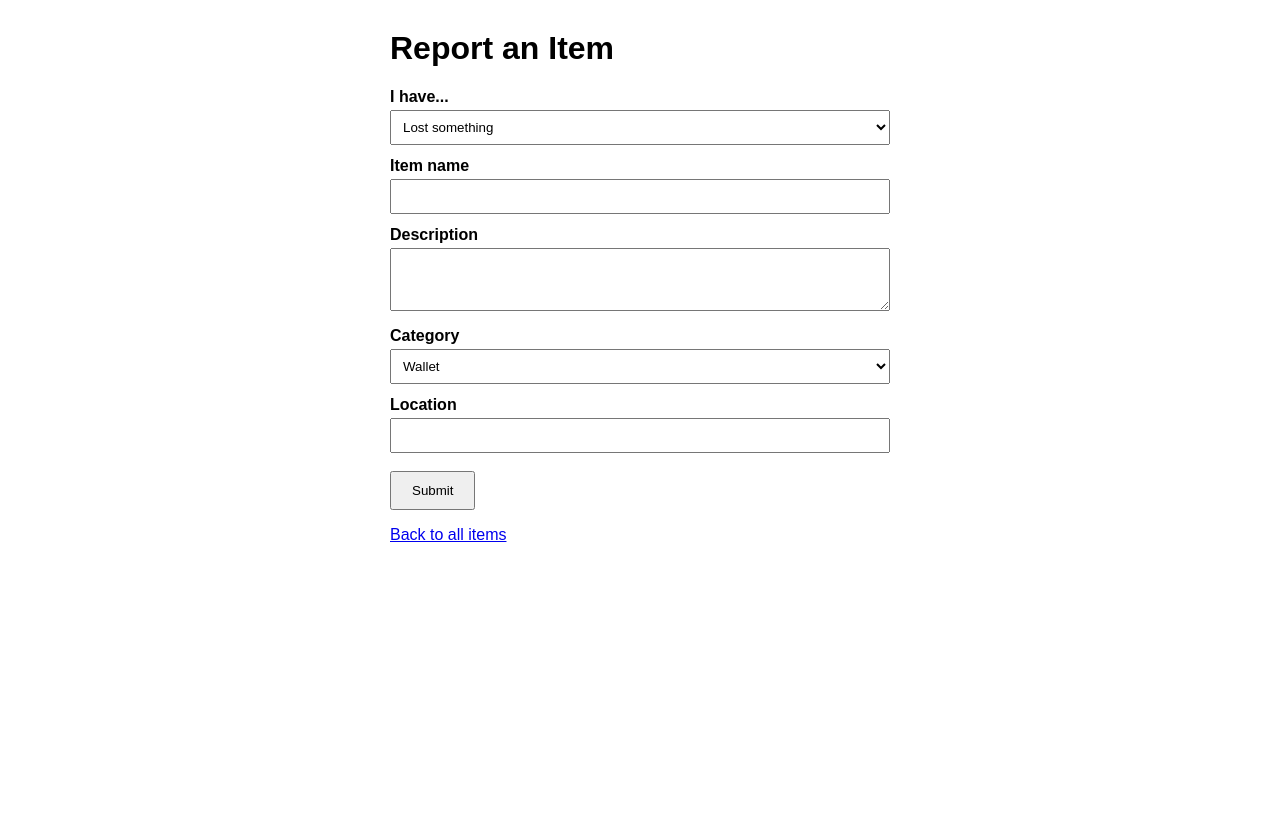
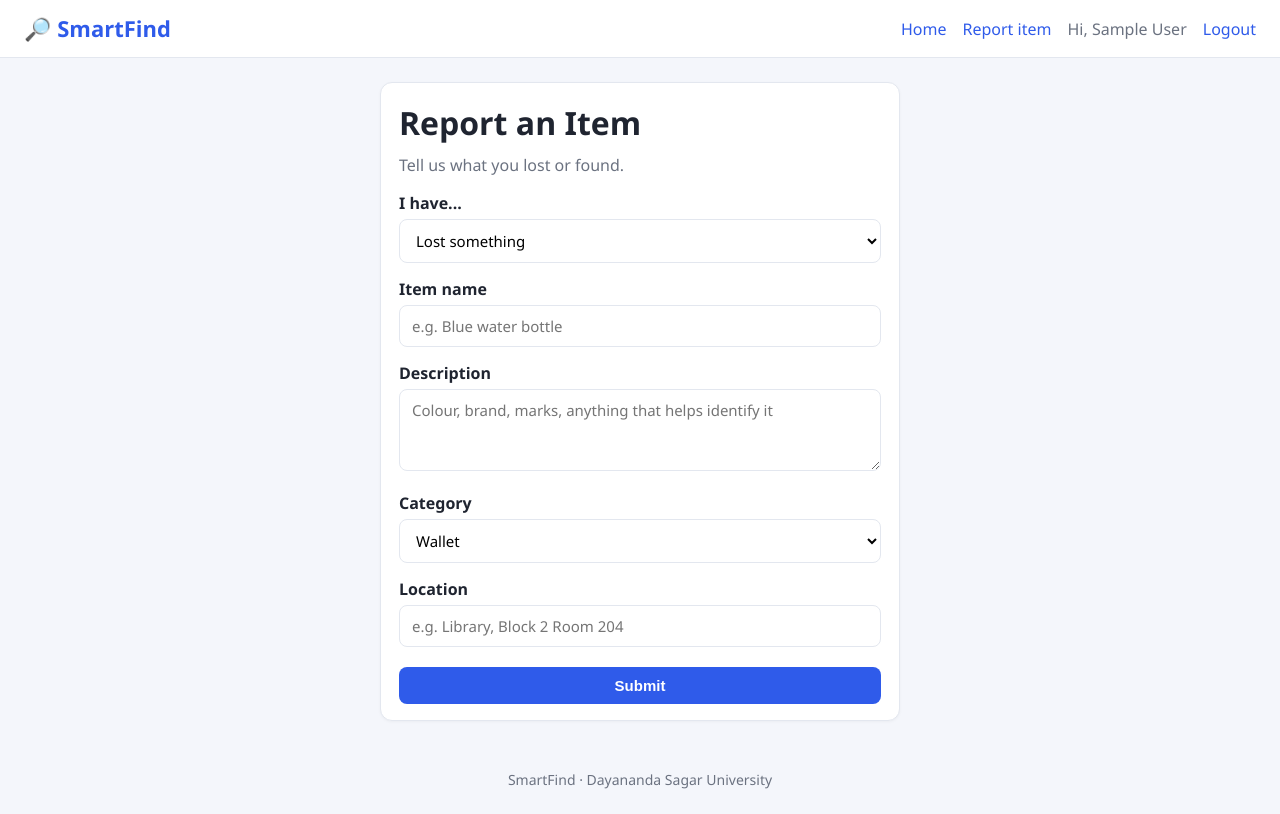
Before and after one commit to Harshwardhan-singh71/smartfind, a Flask app: page /report in a window 1280 px wide. Before the commit the page ends 542 px from the top, so only its background shows below. Run offline with Flask 3, Linux system fonts and the light colour scheme; the visitor is signed in with stand-in values (Sample User, id 1).

Commit message:
Add shared layout, stylesheet and tabs design

```diff
--- /dev/null
+++ b/static/style.css
@@ -0,0 +1,155 @@
+:root {
+    --primary: #2f5bea;
+    --primary-dark: #2346b8;
+    --bg: #f4f6fb;
+    --card: #ffffff;
+    --text: #1f2430;
+    --muted: #6b7280;
+    --border: #e3e7ef;
+    --lost: #e5484d;
+    --found: #2fa66a;
+}
+
+* { box-sizing: border-box; }
+
+body {
+    margin: 0;
+    font-family: "Segoe UI", Arial, sans-serif;
+    background: var(--bg);
+    color: var(--text);
+    line-height: 1.5;
+}
+
+a { color: var(--primary); text-decoration: none; }
+a:hover { text-decoration: underline; }
+
+/* Navbar */
+.navbar {
+    background: var(--card);
+    border-bottom: 1px solid var(--border);
+    padding: 12px 24px;
+    display: flex;
+    align-items: center;
+    justify-content: space-between;
+    flex-wrap: wrap;
+    gap: 10px;
+}
+.brand { font-size: 22px; font-weight: 700; color: var(--primary); }
+.brand:hover { text-decoration: none; }
+.nav-links { display: flex; align-items: center; gap: 16px; }
+.nav-user { color: var(--muted); }
+.btn-small {
+    background: var(--primary);
+    color: white;
+    padding: 6px 14px;
+    border-radius: 6px;
+}
+.btn-small:hover { background: var(--primary-dark); text-decoration: none; }
+
+/* Layout */
+.container { max-width: 900px; margin: 24px auto; padding: 0 16px; }
+footer { text-align: center; color: var(--muted); padding: 24px 0; font-size: 14px; }
+
+.page-title { margin: 0 0 4px; }
+.subtitle { color: var(--muted); margin: 0 0 20px; }
+
+/* Flash messages */
+.flash {
+    background: #fff4e5;
+    border: 1px solid #ffd8a8;
+    padding: 10px 14px;
+    border-radius: 8px;
+    margin-bottom: 16px;
+}
+
+/* Search bar */
+.search-bar { display: flex; gap: 8px; margin-bottom: 16px; }
+.search-bar input { flex: 1; }
+
+/* Tabs */
+.tabs { display: flex; gap: 6px; border-bottom: 2px solid var(--border); margin-bottom: 20px; }
+.tab {
+    padding: 10px 18px;
+    color: var(--muted);
+    border-bottom: 3px solid transparent;
+    margin-bottom: -2px;
+    font-weight: 600;
+}
+.tab:hover { color: var(--text); text-decoration: none; }
+.tab.active { color: var(--primary); border-bottom-color: var(--primary); }
+
+/* Cards */
+.card {
+    background: var(--card);
+    border: 1px solid var(--border);
+    border-radius: 12px;
+    padding: 16px 18px;
+    margin-bottom: 14px;
+    box-shadow: 0 1px 3px rgba(0, 0, 0, 0.04);
+}
+.card h3 { margin: 6px 0; }
+.card p { margin: 6px 0; }
+.card.resolved { opacity: 0.6; }
+.meta { color: var(--muted); font-size: 14px; }
+.card-top { display: flex; justify-content: space-between; align-items: center; }
+
+/* Tags and badges */
+.tag {
+    display: inline-block;
+    padding: 2px 10px;
+    border-radius: 999px;
+    color: white;
+    font-size: 12px;
+    font-weight: 700;
+    letter-spacing: 0.5px;
+}
+.tag.lost { background: var(--lost); }
+.tag.found { background: var(--found); }
+.score {
+    background: var(--primary);
+    color: white;
+    padding: 4px 12px;
+    border-radius: 999px;
+    font-weight: 700;
+    font-size: 14px;
+}
+
+/* Forms */
+.form-card { max-width: 520px; margin: 0 auto; }
+.form-card label { display: block; margin-top: 14px; font-weight: 600; }
+input, select, textarea {
+    width: 100%;
+    padding: 10px 12px;
+    margin-top: 4px;
+    border: 1px solid var(--border);
+    border-radius: 8px;
+    font-size: 15px;
+    font-family: inherit;
+    background: white;
+}
+input:focus, select:focus, textarea:focus {
+    outline: 2px solid var(--primary);
+    border-color: transparent;
+}
+
+/* Buttons */
+button, .btn {
+    background: var(--primary);
+    color: white;
+    border: none;
+    padding: 10px 18px;
+    border-radius: 8px;
+    font-size: 15px;
+    font-weight: 600;
+    cursor: pointer;
+}
+button:hover, .btn:hover { background: var(--primary-dark); text-decoration: none; }
+.btn-full { width: 100%; margin-top: 20px; }
+.btn-outline {
+    background: white;
+    color: var(--primary);
+    border: 1px solid var(--primary);
+}
+.btn-outline:hover { background: #eef2ff; }
+
+.empty { text-align: center; color: var(--muted); padding: 40px 0; }
--- /dev/null
+++ b/templates/base.html
@@ -0,0 +1,36 @@
+<!DOCTYPE html>
+<html lang="en">
+<head>
+    <meta charset="UTF-8">
+    <meta name="viewport" content="width=device-width, initial-scale=1">
+    <title>{% block title %}SmartFind{% endblock %}</title>
+    <link rel="stylesheet" href="{{ url_for('static', filename='style.css') }}">
+</head>
+<body>
+    <nav class="navbar">
+        <a class="brand" href="/">🔎 SmartFind</a>
+        <div class="nav-links">
+            <a href="/">Home</a>
+            <a href="/report">Report item</a>
+            {% if session.user_id %}
+                <span class="nav-user">Hi, {{ session.user_name }}</span>
+                <a href="/logout">Logout</a>
+            {% else %}
+                <a href="/login">Login</a>
+                <a class="btn-small" href="/register">Register</a>
+            {% endif %}
+        </div>
+    </nav>
+
+    <main class="container">
+        {% with messages = get_flashed_messages() %}
+            {% for message in messages %}
+                <div class="flash">{{ message }}</div>
+            {% endfor %}
+        {% endwith %}
+        {% block content %}{% endblock %}
+    </main>
+
+    <footer>SmartFind · Dayananda Sagar University</footer>
+</body>
+</html>
--- a/templates/report.html
+++ b/templates/report.html
@@ -1,17 +1,12 @@
-<!DOCTYPE html>
-<html lang="en">
-<head>
-    <meta charset="UTF-8">
-    <title>Report an Item - SmartFind</title>
-    <style>
-        body { font-family: Arial, sans-serif; max-width: 500px; margin: 30px auto; padding: 0 15px; }
-        label { display: block; margin-top: 12px; font-weight: bold; }
-        input, select, textarea { width: 100%; padding: 8px; margin-top: 4px; box-sizing: border-box; }
-        button { margin-top: 18px; padding: 10px 20px; cursor: pointer; }
-    </style>
-</head>
-<body>
-    <h1>Report an Item</h1>
+{% extends "base.html" %}
+
+{% block title %}Report an Item - SmartFind{% endblock %}
+
+{% block content %}
+    <div class="card form-card">
+        <h1 class="page-title">Report an Item</h1>
+        <p class="subtitle">Tell us what you lost or found.</p>
+
         <form method="POST">
             <label>I have...</label>
             <select name="status" required>
@@ -20,10 +15,10 @@
             </select>
 
             <label>Item name</label>
-        <input type="text" name="title" required>
+            <input type="text" name="title" placeholder="e.g. Blue water bottle" required>
 
             <label>Description</label>
-        <textarea name="description" rows="3"></textarea>
+            <textarea name="description" rows="3" placeholder="Colour, brand, marks, anything that helps identify it"></textarea>
 
             <label>Category</label>
             <select name="category">
@@ -38,10 +33,9 @@
             </select>
 
             <label>Location</label>
-        <input type="text" name="location" required>
+            <input type="text" name="location" placeholder="e.g. Library, Block 2 Room 204" required>
 
-        <button type="submit">Submit</button>
+            <button type="submit" class="btn-full">Submit</button>
         </form>
-    <p><a href="/">Back to all items</a></p>
-</body>
-</html>
+    </div>
+{% endblock %}
```
Also changed, not shown: templates/index.html (+41 -45 lines), templates/login.html (+13 -24 lines), templates/matches.html (+22 -29 lines), templates/register.html (+14 -25 lines). Lines whose indentation alone changed are shown as unchanged.
